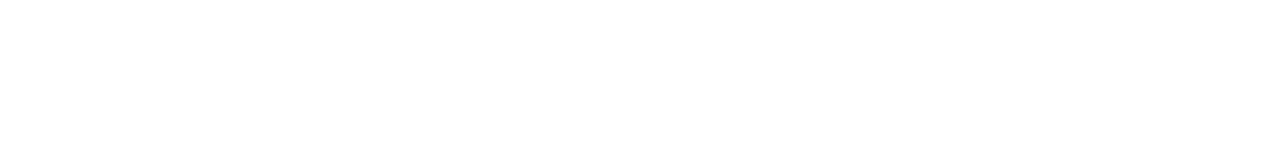
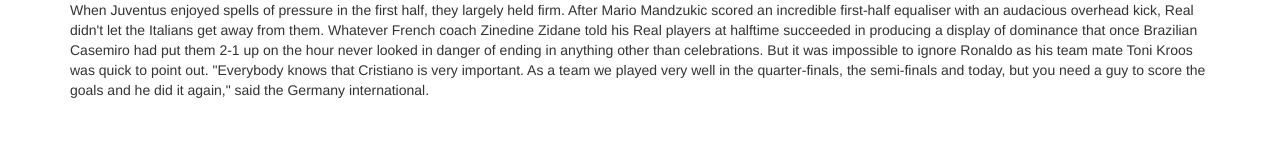
Before and after one commit to VovaMelnyk/strict, a plain HTML site: page index.html in a window 1280 px wide. Drawn offline with nearby package versions, Linux system fonts and the light colour scheme.

Commit message:
test ghbpages

```diff
--- a/index.html
+++ b/index.html
@@ -19,7 +19,9 @@
     <![endif]-->
 </head>
 <body>
-
+<div class="container">
+    <p>When Juventus enjoyed spells of pressure in the first half, they largely held firm. After Mario Mandzukic scored an incredible first-half equaliser with an audacious overhead kick, Real didn't let the Italians get away from them. Whatever French coach Zinedine Zidane told his Real players at halftime succeeded in producing a display of dominance that once Brazilian Casemiro had put them 2-1 up on the hour never looked in danger of ending in anything other than celebrations. But it was impossible to ignore Ronaldo as his team mate Toni Kroos was quick to point out. "Everybody knows that Cristiano is very important. As a team we played very well in the quarter-finals, the semi-finals and today, but you need a guy to score the goals and he did it again," said the Germany international.</p>
+</div>
 <!-- jQuery (necessary for Bootstrap's JavaScript plugins) -->
 <script src="https://ajax.googleapis.com/ajax/libs/jquery/1.12.4/jquery.min.js"></script>
 <!-- Include all compiled plugins (below), or include individual files as needed -->
```
